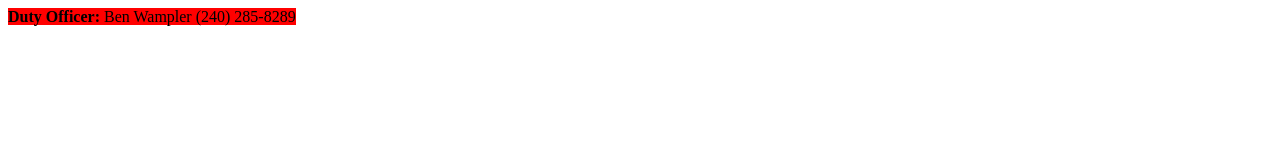
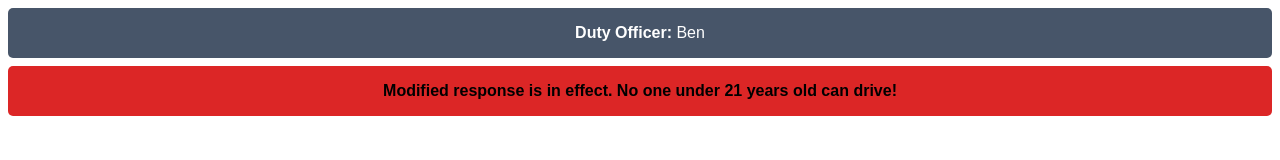
Before and after one commit to EMT119/Rescue20dashboard.github.io, a plain HTML site: page index.html in a window 1280 px wide. Drawn offline with Linux system fonts and the light colour scheme.

Commit message:
Added styling

```diff
--- a/index.html
+++ b/index.html
@@ -7,6 +7,7 @@
     <link href="style.css" rel="stylesheet" type="text/css" />
   </head>
   <body>
-    <span><b>Duty Officer:</b> Ben Wampler (240) 285-8289</span>
+    <span><b>Duty Officer:</b> Ben</span>
+    <span class="important">Modified response is in effect. No one under 21 years old can drive!</span>
   </body>
 </html>
--- a/style.css
+++ b/style.css
@@ -1,3 +1,25 @@
+* {
+  font-family: arial;
+}
+body {
+  margin: 0.5rem;
+  display: flex;
+  justify-content: center;
+  align-items: middle;
+  flex-direction: column;
+}
 span {
-  background-color: red;
+  text-align: center;
+  flex-grow: 1;
+  color: white;
+  background-color: #475569;
+  padding: 1rem;
+  border-radius: 5px;
+  margin-bottom: 0.5rem;
 }
+
+.important {
+  background-color: #DC2626;
+  color: black;
+  font-weight: bold;
+}
```
